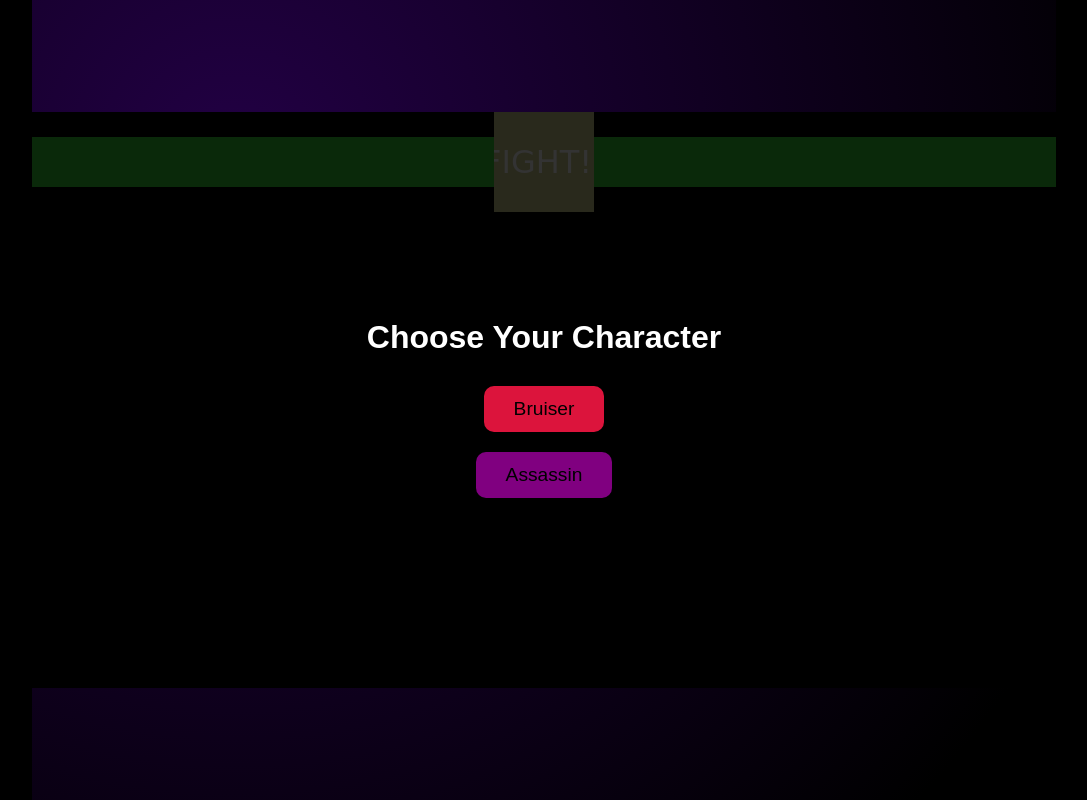
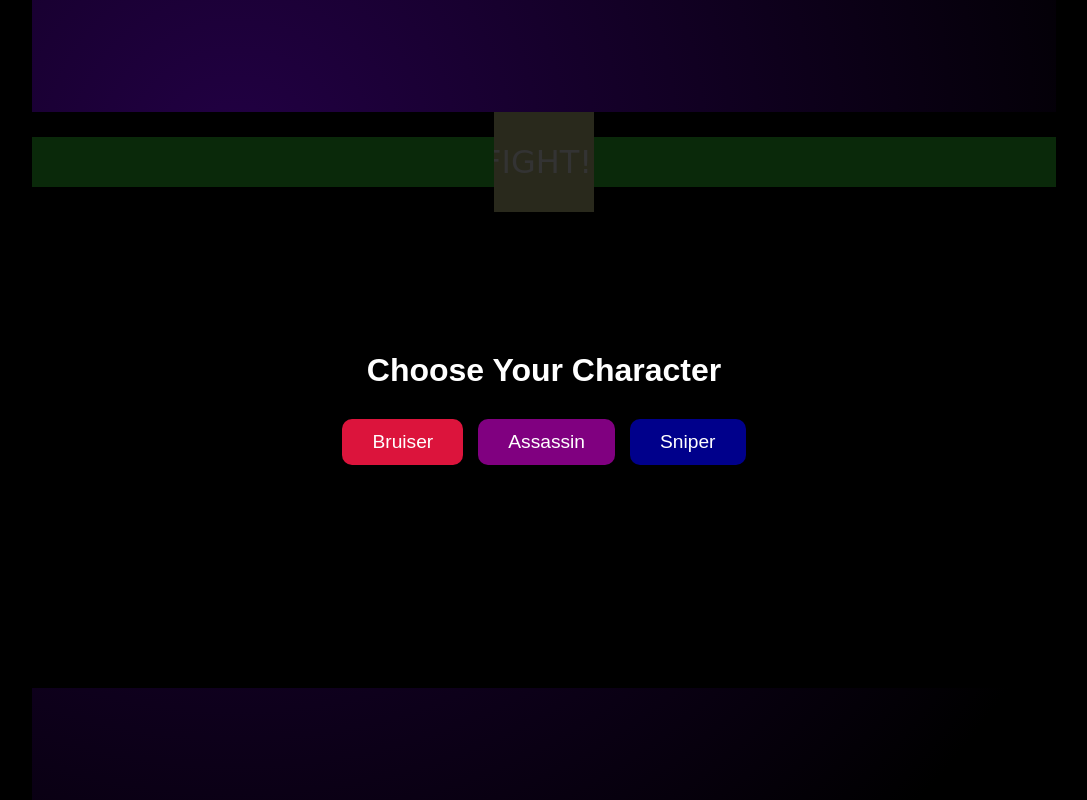
Before and after one commit to Freezingle/pvp1, a plain HTML site: page client/protected/game.html in a window 1280 px wide. Shown: the whole page, without its empty margins (96-1183 px from the left). Drawn offline with nearby package versions, Linux system fonts and the light colour scheme; no server answers; a web font is replaced by a local one.

Commit message:
updated logic for characterselect div

```diff
--- a/client/protected/game.html
+++ b/client/protected/game.html
@@ -38,6 +38,7 @@
             font-size: 2rem;
             color: white;
         }
+
         @keyframes splashyZoom {
             0% {
                 opacity: 0;
@@ -52,6 +53,7 @@
                 transform: scale(1);
             }
         }
+
         #gameOver {
             position: absolute;
             top: 0;
@@ -63,11 +65,9 @@
             display: none;
             justify-content: center;
             align-items: center;
-
             background-repeat: no-repeat;
             background-position: center;
             background-size: contain;
-
             animation: splashyZoom 0.6s ease-out forwards;
         }
 
@@ -81,19 +81,16 @@
             flex-direction: column;
             justify-content: center;
             align-items: center;
-
             opacity: 0;
             transform: scale(0.5);
             animation: splashOut 0.7s ease-out 0.4s forwards, fadeReveal 1s ease-in 1.1s forwards;
         }
 
-/* Fade in overlay */
         @keyframes fadeIn {
             from { opacity: 0; }
             to { opacity: 1; }
         }
 
-/* Splash out (scale and opacity) */
         @keyframes splashOut {
             from {
                 transform: scale(0.5);
@@ -105,7 +102,6 @@
             }
         }
 
-/* Smooth fade of image (can delay or extend for effect) */
         @keyframes fadeReveal {
             from {
                 background-size: 150%;
@@ -117,7 +113,6 @@
             }
         }
 
-
         #restartbtn {
             margin-top: 10px;
             padding: 10px 20px;
@@ -128,9 +123,10 @@
             border-radius: 5px;
             cursor: pointer;
         }
+
         #resultText {
             position: absolute;
-    top: 60%; /* 👈 Push it lower relative to container */
+            top: 60%;
             transform: translateY(-50%);
             font-size: 36px;
             color: white;
@@ -164,21 +160,28 @@
             font-family: Arial, sans-serif;
         }
 
-        #characterSelectMenu button {
+        /* Buttons container will have flex wrap to handle many buttons nicely */
+        #characterButtonsContainer {
+            display: flex;
+            flex-wrap: wrap;
+            justify-content: center;
+            gap: 15px;
+            max-width: 600px;
+        }
+
+        /* We set common button styles here, colors are inline from JS */
+        #characterButtonsContainer button {
             padding: 12px 30px;
             font-size: 1.2rem;
-            margin: 10px;
+            margin: 10px 0;
             border: none;
             border-radius: 10px;
             cursor: pointer;
+            color: white;
+            transition: transform 0.15s ease-in-out;
         }
-
-        #characterSelectMenu button:first-of-type {
-            background-color: crimson;
-        }
-
-        #characterSelectMenu button:last-of-type {
-            background-color: purple;
+        #characterButtonsContainer button:hover {
+            transform: scale(1.05);
         }
     </style>
 </head>
@@ -208,8 +211,7 @@
         </div>
         <div id="characterSelectMenu">
             <h2 style="margin-bottom: 20px; font-size: 2rem;">Choose Your Character</h2>
-            <button onclick="selectCharacter('bruiser')">Bruiser</button>
-            <button onclick="selectCharacter('assassin')">Assassin</button>
+            <div id="characterButtonsContainer"></div>
         </div>
 
         <canvas></canvas>
@@ -217,6 +219,36 @@
 
     <script src="https://cdn.socket.io/4.7.2/socket.io.min.js"></script>
     <script src="/protected/scripts/classes.js"></script>
+
+    <script>
+        // Dynamic character list with colors — add more here when needed
+        const characters = {
+            "bruiser": "crimson",
+            "assassin": "purple",
+            "sniper": "darkblue",
+
+        };
+
+        const characterButtonsContainer = document.getElementById('characterButtonsContainer');
+
+        Object.entries(characters).forEach(([characterName, color]) => {
+            const button = document.createElement('button');
+            button.textContent = characterName.charAt(0).toUpperCase() + characterName.slice(1);
+            button.style.backgroundColor = color;
+            button.onclick = () => selectCharacter(characterName);
+            characterButtonsContainer.appendChild(button);
+        });
+
+        // Dummy selectCharacter function to avoid errors — replace with your actual logic
+        function selectCharacter(character) {
+            console.log("Selected character:", character);
+            // Hide the character select menu after selection
+            document.getElementById("characterSelectMenu").style.display = "none";
+
+            // Your logic to spawn/load the character goes here
+        }
+    </script>
+
     <script src="/protected/scripts/index.js"></script>
 </body>
 </html>
```
Lines whose indentation alone changed are shown as unchanged.
